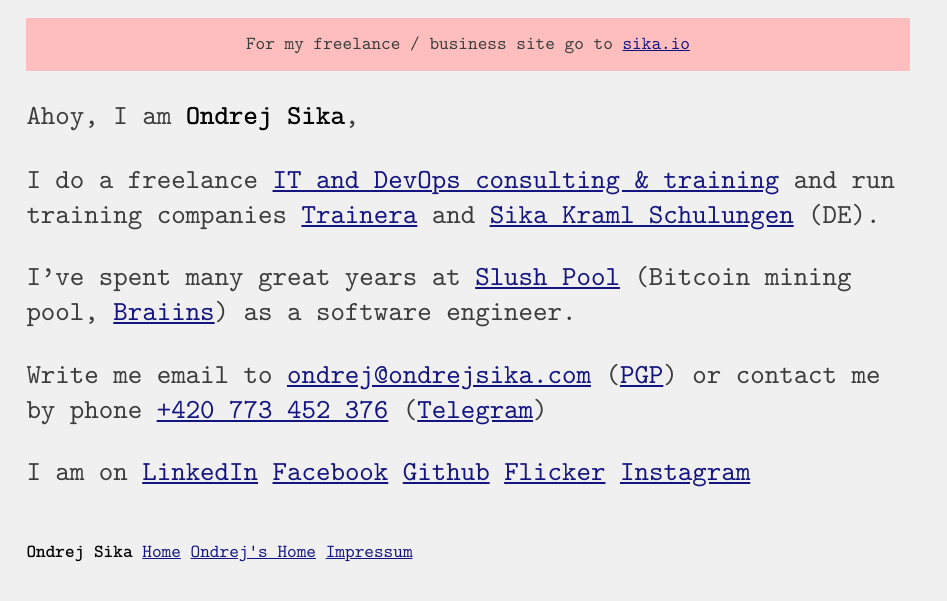
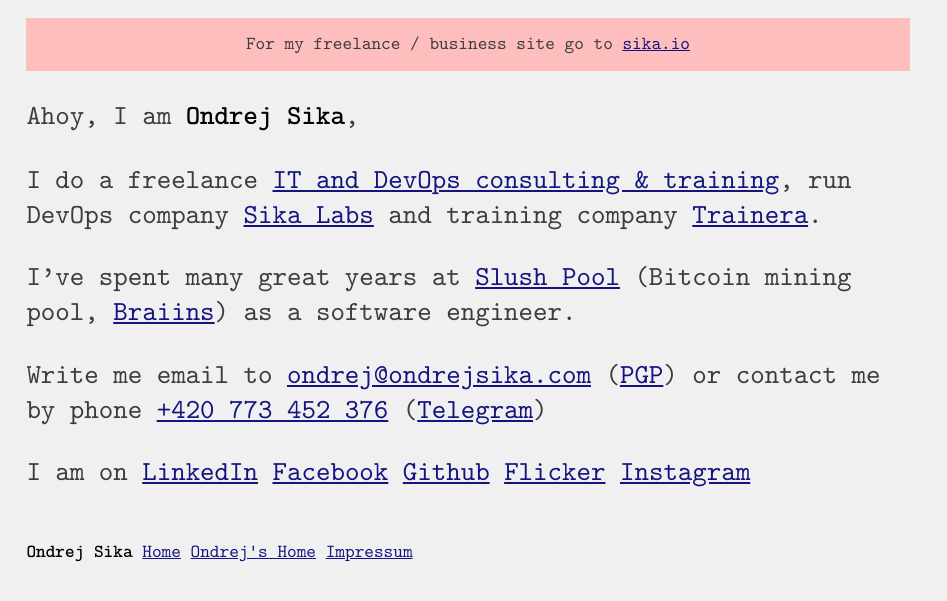
Before and after one commit to ondrejsika/ondrejsika.com, a Jekyll site: the page built from index.md, in a window 1280 px wide. Shown: the top 601 px of the page, without its empty margins (0-947 px from the left). Built offline with Jekyll 4.4.1, drawn with Linux system fonts in a browser that asks for light colours; some web fonts are replaced.

Commit message:
home - Add SikaLabs & remove Sika Kraml Schulungen

```diff
--- a/index.md
+++ b/index.md
@@ -10,7 +10,7 @@
 
 Ahoy, I am **Ondrej Sika**,
 
-I do a freelance [IT and DevOps consulting & training](https://sika.io) and run training companies [Trainera](https://trainera.io) and [Sika Kraml Schulungen](https://sika-kraml.de) (DE).
+I do a freelance [IT and DevOps consulting & training](https://sika.io), run DevOps company [Sika Labs](https://sikalabs.com) and training company [Trainera](https://trainera.io).
 
 I've spent many great years at [Slush Pool](https://slushpool.com) (Bitcoin mining pool, [Braiins](https://braiins.com)) as a software engineer.
 
```
